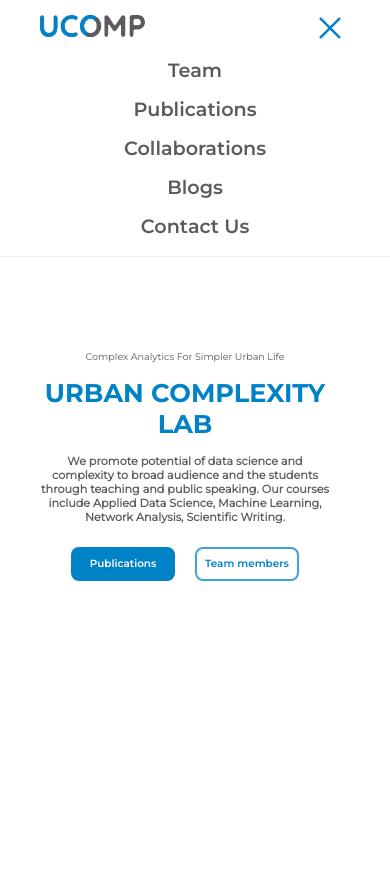
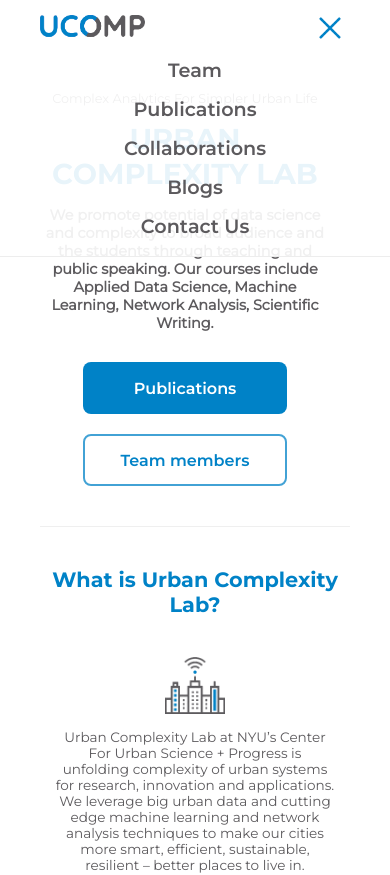
Before and after one commit to alesikivan/ucomp.net, a React (Create React App) app: page / in a window 390 px wide. Shown: the top 875 px of the page. Built offline with nearby package versions, Linux system fonts and the light colour scheme.

Commit message:
(home): mobile adaptation

```diff
--- a/src/assets/styles/css/pages/home.css
+++ b/src/assets/styles/css/pages/home.css
@@ -105,6 +105,13 @@
 }
 
 @media (max-width: 1250px) {
+  main .home-info {
+    min-height: 0;
+    margin: 40px 0;
+    margin-top: 10px;
+    padding-bottom: 40px;
+    border-bottom: 1px solid rgba(204, 204, 204, 0.3215686275);
+  }
   main .home-info .cover .general-info {
     display: flex;
     flex-direction: row;
@@ -117,11 +124,16 @@
     font-size: 1.1em;
   }
   main .home-info .cover .general-info .links {
+    width: 100%;
     margin-top: 15px;
+    display: flex;
+    flex-direction: row;
+    align-items: center;
+    justify-content: center;
   }
   main .home-info .cover .general-info .links a {
-    min-width: 180px;
-    min-height: 50px;
+    min-width: 220px;
+    min-height: 48px;
     font-size: 1em;
   }
   main .home-info .cover .info-image img {
@@ -157,14 +169,14 @@
     font-size: 0.8em;
   }
   main .home-info .cover .general-info .title {
-    font-size: 1.85em;
+    font-size: 2em;
   }
   main .home-info .cover .general-info .about {
-    font-size: 0.8em;
+    font-size: 0.9em;
   }
   main .home-info .cover .general-info .links a {
-    min-width: 135px;
-    min-height: 40px;
+    min-width: 200px;
+    min-height: 48px;
     font-size: 0.8em;
   }
   main .home-question {
@@ -183,21 +195,22 @@
 }
 @media (max-width: 500px) {
   main .home-info .cover .general-info .description {
-    font-size: 0.6em;
+    font-size: 0.8em;
   }
   main .home-info .cover .general-info .title {
-    font-size: 1.6em;
-  }
-  main .home-info .cover .general-info .about {
-    font-size: 0.7em;
+    font-size: 1.8em;
   }
   main .home-info .cover .general-info .links {
-    margin-top: 8px;
+    width: 100%;
+    margin-top: 15px;
+    display: flex;
+    flex-direction: row;
+    align-items: center;
+    justify-content: center;
+    flex-wrap: wrap;
   }
   main .home-info .cover .general-info .links a {
-    min-width: 100px;
-    min-height: 30px;
-    font-size: 0.65em;
+    font-size: 1em;
   }
   main .home-question {
     font-size: 1.3em;
@@ -206,7 +219,7 @@
     width: 90%;
   }
   main .home-blocks .home-block span {
-    font-size: 0.7em;
+    font-size: 0.85em;
   }
   main .home-blocks .home-block img {
     max-width: 60px;
--- a/src/assets/styles/scss/pages/home.scss
+++ b/src/assets/styles/scss/pages/home.scss
@@ -127,6 +127,12 @@
 @media (max-width: 1250px) {
   main {
     .home-info {
+      min-height: 0;
+      margin: 40px 0;
+      margin-top:10px;
+      padding-bottom: 40px;
+      border-bottom: 1px solid #cccccc52;
+
       .cover {
         .general-info {
           @include flex-column;
@@ -137,11 +143,14 @@
           }
 
           .links {
+            width: 100%;
             margin-top: 15px;
 
+            @include flex;
+
             a {
-              min-width: 180px;
-              min-height: 50px;
+              min-width: 220px;
+              min-height: 48px;
               font-size: 1em;
             }
           }
@@ -154,7 +163,6 @@
         }
       }
     }
-
 
     .home-blocks {
       .home-block {
@@ -216,17 +224,17 @@
           }
 
           .title {
-            font-size: 1.85em;
+            font-size: 2em;
           }
 
           .about {
-            font-size: 0.8em;
+            font-size: 0.9em;
           }
 
           .links {
             a {
-              min-width: 135px;
-              min-height: 40px;
+              min-width: 200px;
+              min-height: 48px;
               font-size: 0.8em;
             }
           }
@@ -263,24 +271,22 @@
       .cover {
         .general-info {
           .description {
-            font-size: 0.6em;
+            font-size: 0.8em;
           }
 
           .title {
-            font-size: 1.6em;
-          }
-
-          .about {
-            font-size: 0.7em;
+            font-size: 1.8em;
           }
 
           .links {
-            margin-top: 8px;
+            width: 100%;
+            margin-top: 15px;
+
+            @include flex;
+            flex-wrap: wrap;
 
             a {
-              min-width: 100px;
-              min-height: 30px;
-              font-size: 0.65em;
+              font-size: 1em;
             }
           }
         }
@@ -297,7 +303,7 @@
         width: 90%;
 
         span {
-          font-size: 0.7em;
+          font-size: 0.85em;
         }
 
         img {
```
Also changed, not shown: 1 other file (tests, documents, lock files or other folders).
